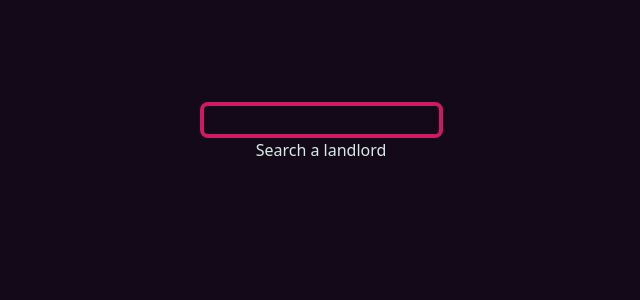
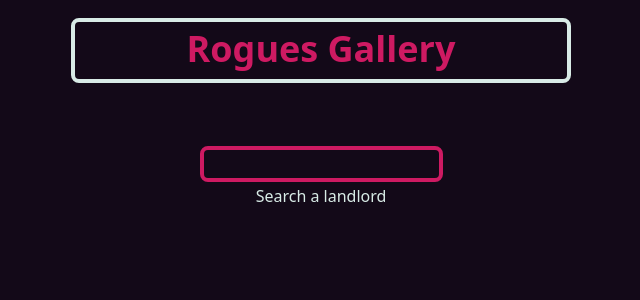
Before and after one commit to danielmdavis/rogues-gallery, a Next.js app: page / in a window 1280 px wide. Shown: the top 300 px of the page, without its empty margins (319-959 px from the left). Built offline with nearby package versions, Linux system fonts and the light colour scheme.

Commit message:
many styles, and whipped up some custom buttons

```diff
--- a/app/[id]/page.tsx
+++ b/app/[id]/page.tsx
@@ -3,8 +3,9 @@ const _ = require('lodash')
 import { useState } from 'react'
 import styles from './../page.module.css'
 import { useAppContext } from './../state'
-import Landlord from './expandableLandlordComponent'
+import LandlordBox from './expandableLandlordComponent'
 import Property from './propertyComponent'
+import Button from '../buttonComponent'
 
 export default function LandlordView(context: object) {
 
@@ -38,7 +39,11 @@ export default function LandlordView(context: object) {
   })
   return (
     <main className={styles.main}>
-      <Landlord name={name} properties={properties} />
+      <LandlordBox name={name} properties={properties} />
+      <div className='button-box'>
+        <Button name='COPY' />
+        <Button name='PDF' />
+      </div>
     </main>
   )
 }
--- /dev/null
+++ b/app/buttonComponent.tsx
@@ -0,0 +1,18 @@
+import Link from 'next/link'
+import './page.module.css'
+
+interface ButtonProps {
+  name?: string
+  effect?: string
+}
+
+export default function Landlord(props: LandlordProps) {
+
+  return (
+    <Link href={``}>
+      <div className='button'>
+        <div>{props.name}</div>
+      </div>
+    </Link>
+  )
+}
--- a/app/globals.css
+++ b/app/globals.css
@@ -1,17 +1,20 @@
 @tailwind base;
 @tailwind components;
 @tailwind utilities;
+@import url('https://fonts.googleapis.com/css2?family=Jost:wght@200;400;600;800&display=swap');
+
 
 :root {
   --white: rgb(216, 235, 230);
   --black: rgb(19, 9, 24);
+  --red: rgb(206, 26, 98)
 }
 
 * {
 }
 
-html,
-body {
+
+html, body {
   max-width: 100vw;
   overflow-x: hidden;
   background-color: var(--black);
@@ -27,10 +30,32 @@ input:focus, textarea, select {
   border: none;
   overflow: auto;
   outline: none !important;
-  border: 4px solid rgb(206, 26, 98);
+  border: 4px solid var(--red);
   -webkit-box-shadow: none;
   -moz-box-shadow: none;
   box-shadow: none;
+  font-weight: 600;
+}
+
+
+.header {
+  display: flex;
+  justify-content: center;
+  align-items: center;
+  font-size: 2.25em;
+  font-weight: 800;
+  color: var(--red);
+  height: 60px;
+  margin-top: 14px;
+}
+.header-inner {
+  text-align: center;
+  justify-content: center;
+  align-items: center;
+  border: 4px solid var(--white);
+  border-radius: 8px;
+  width: 500px;
+  height: 65px;
 }
 
 .landlord {
@@ -38,6 +63,12 @@ input:focus, textarea, select {
   background-color: var(--white);
   color: var(--black) !important;
   font-size: 1.25em;
+  font-weight: 600;
+  transition: 0.25s;
+}
+.landlord:hover {
+  background-color: var(--red);
+  color: var(--white)
 }
 
 .property {
@@ -45,10 +76,11 @@ input:focus, textarea, select {
   background-color: var(--white);
   color: var(--black) !important;
   font-size: 0.75em;
+  font-weight: 400 !important;
 }
 
 .landlord, .property, .expandable-landlord {
-  border: 4px solid rgb(206, 26, 98);
+  border: 4px solid var(--red);
   display: flex;
   flex-direction: column;
   align-items: center;
@@ -56,12 +88,12 @@ input:focus, textarea, select {
   font-weight: bold;
   margin: 10px;
   padding: 6px;
-  font-family: 'Helvetica';
   text-decoration: none;
   border-radius: 8px;
 }
 
 .expandable-landlord {
+  width: 500px;
   font-size: 1.5em;
   background-color: var(--black);
   color: var(--white);
@@ -73,8 +105,36 @@ background-color: var(--black);
 border-radius: 8px;
 border: 4px solid rgb(206, 26, 98);
 padding: 2px;
+margin-top: -30px;
+margin-bottom: 2px;
 }
-
+.show, .hide {
+  font-weight: 200;
+  margin-bottom: 30px;
+}
 .hide {
   display: none;
 }
+
+.button {
+  border-radius: 8px;
+  width: 65px;
+  height: 35px;
+  background-color: var(--white);
+  color: var(--black);
+  margin: 4px;
+  padding-top: 6px;
+  text-align: center;
+  font-weight: 600;
+  transition: 0.25s;
+  font-size: 0.9em;
+}
+.button:hover {
+  background-color: var(--red);
+  color: var(--white);
+}
+.button-box {
+  display: flex;
+  flex-direction: row;
+  margin-top: 6px;
+}
--- a/app/head.tsx
+++ b/app/head.tsx
@@ -1,7 +1,7 @@
 export default function Head() {
   return (
     <>
-      <title>Create Next App</title>
+      <title>Rogues' Gallery</title>
       <meta content="width=device-width, initial-scale=1" name="viewport" />
       <meta name="description" content="Generated by create next app" />
       <link rel="icon" href="/favicon.ico" />
--- a/app/landlordComponent.tsx
+++ b/app/landlordComponent.tsx
@@ -8,12 +8,10 @@ interface LandlordProps {
 
 export default function Landlord(props: LandlordProps) {
 
-
   return (
     <Link href={`/${props.name}`}>
       <div className='landlord'>
-        <h1>{props.name}</h1>
-        <span>({props.properties.length})</span>
+        <h1>{props.name} <span style={{ fontSize: '0.666em' }}>[{props.properties.length}]</span></h1>
       </div>
     </Link>
   )
--- a/app/layout.tsx
+++ b/app/layout.tsx
@@ -10,7 +10,10 @@ export default function RootLayout({
     <html lang="en">
       <AppWrapper>
         <head />
-        <body>{children}</body>
+        <body>
+          <div className='header'><div className='header-inner'>Rogues Gallery</div></div>
+          {children}
+        </body>
       </AppWrapper>
     </html>
   )
--- a/app/page.tsx
+++ b/app/page.tsx
@@ -5,6 +5,7 @@ import { useAppContext } from './state'
 
 import styles from './page.module.css'
 import Landlord from './landlordComponent'
+import Button from './buttonComponent'
 
 export default function Home() {
 
--- a/package.json
+++ b/package.json
@@ -10,6 +10,7 @@
   },
   "dependencies": {
     "@next/font": "13.1.6",
+    "@next/swc-darwin-x64": "^13.2.3",
     "@types/node": "18.14.1",
     "@types/react": "18.0.28",
     "@types/react-dom": "18.0.11",
```
Also changed, not shown: 1 other file (tests, documents, lock files or other folders).
